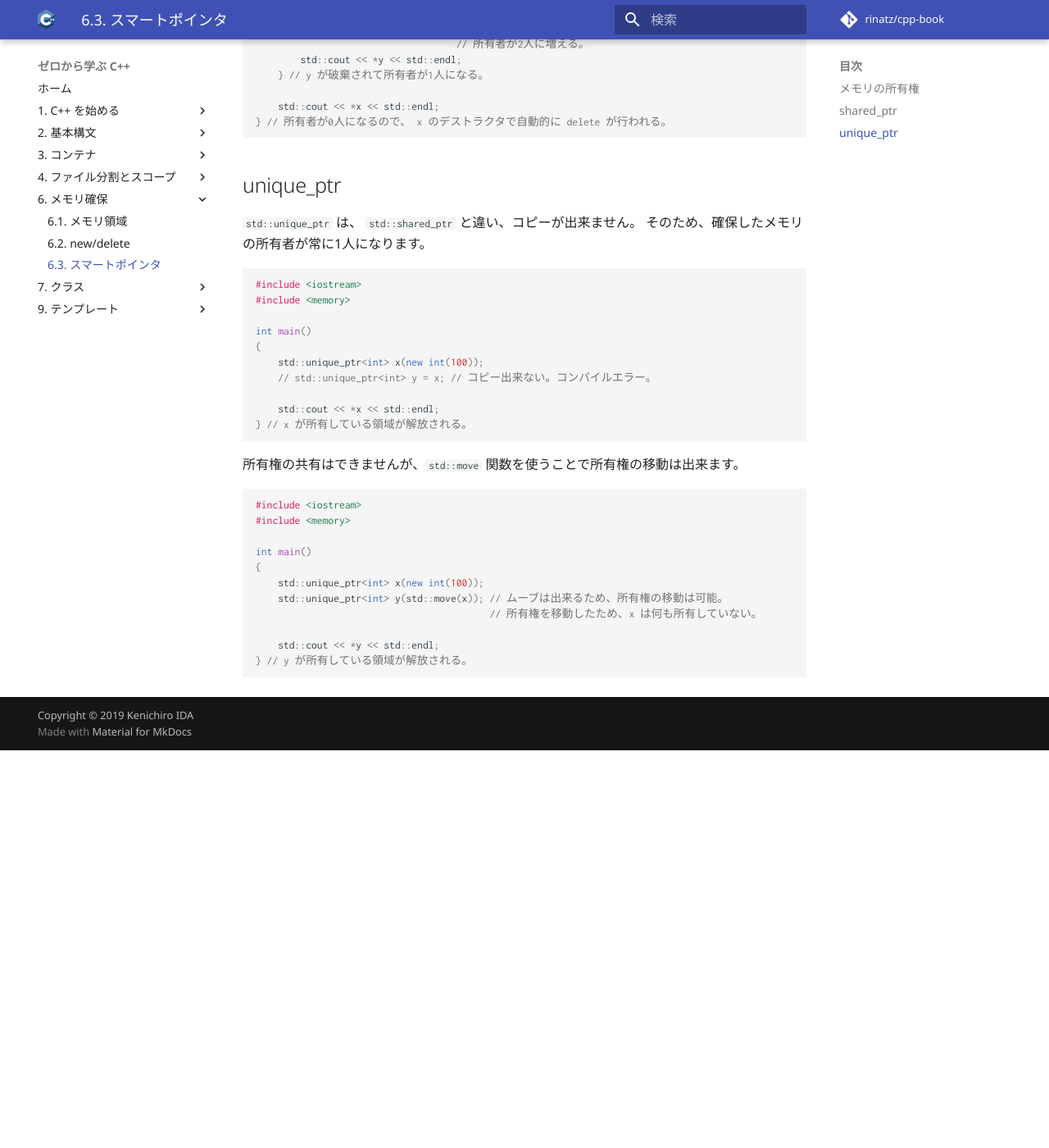
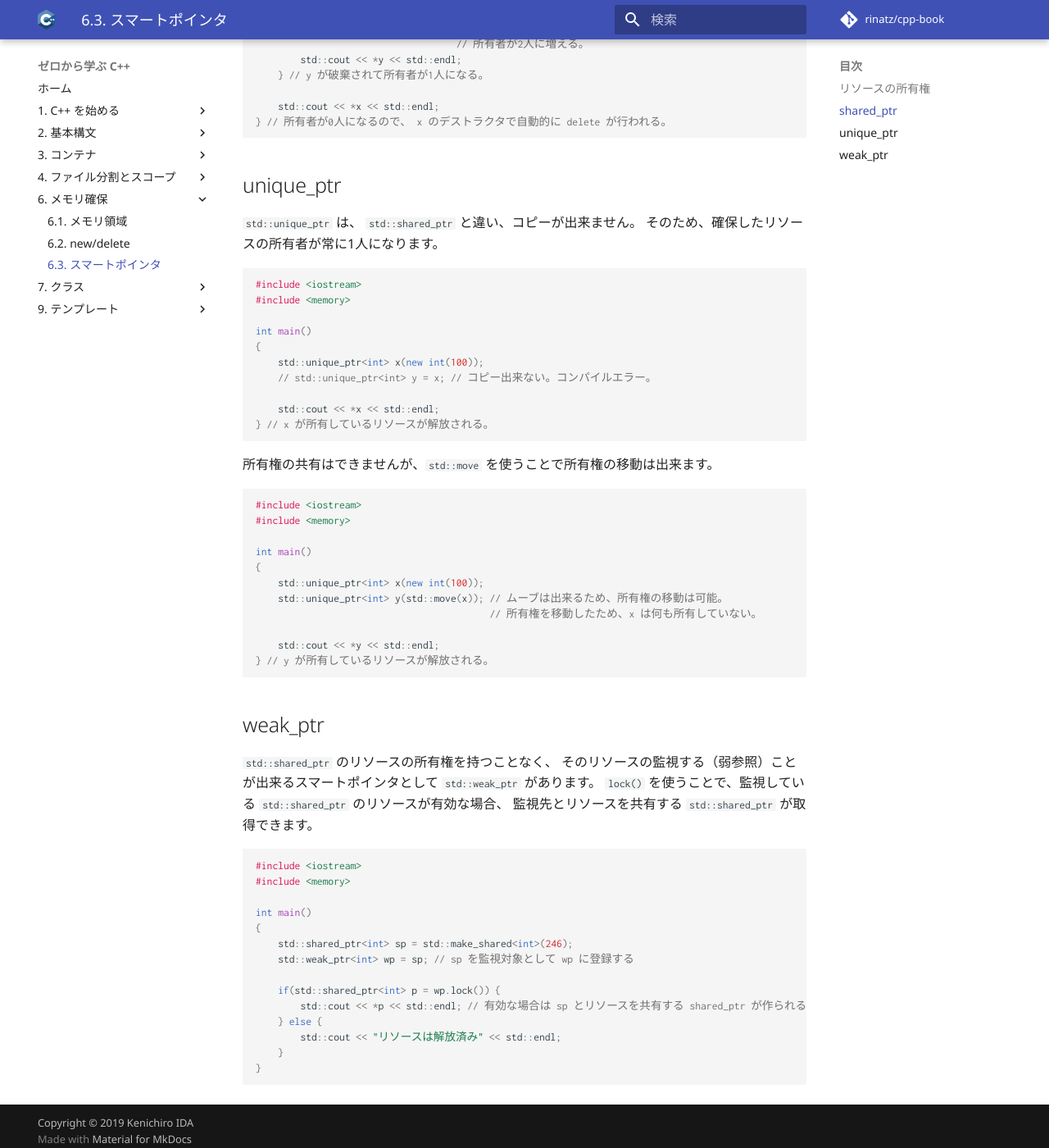
Before and after one commit to rinatz/cpp-book, an MkDocs documentation site: the page built from docs/ch06-03-smart-pointers.md, in a window 1280 px wide and 1400 px high, scrolled down 1017 px. Shown: the whole window at 82% size. Built offline with MkDocs 1.6.1 and Material for MkDocs 9.7.7, drawn with Linux system fonts in a browser that asks for light colours; comment, search, counter and statistics services are not loaded; before the commit the page ends 1932 px from its top, so only the background shows below that; some of the changed text lies outside the part shown.

Commit message:
Add weak_ptr section

````diff
--- a/docs/ch06-03-smart-pointers.md
+++ b/docs/ch06-03-smart-pointers.md
@@ -1,22 +1,22 @@
 # スマートポインタ
 
-## メモリの所有権
+## リソースの所有権
 
-ポインタはコピー可能なため、ポインタが指す先のメモリ領域を複数のオブジェクトから参照することが可能です。
+ポインタはコピー可能なため、ポインタが指す先のリソースを複数のオブジェクトから参照することが可能です。
 
 ```cpp
 int main() {
     int* a = new int(100);
-    int* b = a; // b からも a と同じメモリ領域を参照できるようにする。
+    int* b = a; // b からも a と同じリソースを参照できるようにする。
 
     // a と b のどちらを delete するべきか？
     return 0;
 }
 ```
 
-メモリを動的確保したポインタを扱う場合、
-誤って `delete` を忘れたり、同じ領域を複数回 `delete` したりすることを防ぐために、
-どの変数がメモリの所有権（メモリ領域を参照する権利と開放する権利）を持つのかをプログラマが細心の注意を払ってコードを書く必要があります。
+動的確保したリソースを扱う場合、
+誤って `delete` を忘れたり、同じリソースを複数回 `delete` したりすることを防ぐために、
+どの変数がリソースの所有権（リソースを参照する権利と開放する権利）を持つのかをプログラマが細心の注意を払ってコードを書く必要があります。
 
 このようなポインタを扱う上での危険性や負担を下げるために、 C++ ではスマートポインタという仕組みが存在します。
 
@@ -24,10 +24,10 @@ int main() {
 
 ## shared_ptr
 
-`std::shared_ptr` は動的確保した領域の所有権を共有することができるスマートポインタです。
+`std::shared_ptr` は動的確保したリソースの所有権を共有することができるスマートポインタです。
 内部で所有権を持つオブジェクトの数をカウントし、所有者がいなくなった時に自動的に `delete` する仕組みを有しています。
 
-`std::shared_ptr` オブジェクトを生成するには、 `std::make_shared` 関数を利用します。
+`std::shared_ptr` オブジェクトを生成するには、 `std::make_shared` を利用します。
 
 ```cpp
 #include <iostream>
@@ -50,7 +50,7 @@ int main()
 ## unique_ptr
 
 `std::unique_ptr` は、 `std::shared_ptr` と違い、コピーが出来ません。
-そのため、確保したメモリの所有者が常に1人になります。
+そのため、確保したリソースの所有者が常に1人になります。
 
 ```cpp
 #include <iostream>
@@ -62,12 +62,10 @@ int main()
     // std::unique_ptr<int> y = x; // コピー出来ない。コンパイルエラー。
 
     std::cout << *x << std::endl;
-} // x が所有している領域が解放される。
+} // x が所有しているリソースが解放される。
 ```
 
-<!-- MEMO: moveについての流れを再検討する必要がある -->
-
-所有権の共有はできませんが、`std::move` 関数を使うことで所有権の移動は出来ます。
+所有権の共有はできませんが、`std::move` を使うことで所有権の移動は出来ます。
 
 ```cpp
 #include <iostream>
@@ -80,7 +78,29 @@ int main()
                                           // 所有権を移動したため、x は何も所有していない。
 
     std::cout << *y << std::endl;
-} // y が所有している領域が解放される。
+} // y が所有しているリソースが解放される。
 ```
 
-<!-- MEMO: weak_ptrはmust？ -->
+## weak_ptr
+
+`std::shared_ptr` のリソースの所有権を持つことなく、
+そのリソースの監視する（弱参照）ことが出来るスマートポインタとして `std::weak_ptr` があります。
+`lock()` を使うことで、監視している `std::shared_ptr` のリソースが有効な場合、
+監視先とリソースを共有する `std::shared_ptr` が取得できます。
+
+```cpp
+#include <iostream>
+#include <memory>
+
+int main()
+{
+    std::shared_ptr<int> sp = std::make_shared<int>(246);
+    std::weak_ptr<int> wp = sp; // sp を監視対象として wp に登録する
+
+    if(std::shared_ptr<int> p = wp.lock()) {
+        std::cout << *p << std::endl; // 有効な場合は sp とリソースを共有する shared_ptr が作られる
+    } else {
+        std::cout << "リソースは解放済み" << std::endl;
+    }
+}
+```
````
